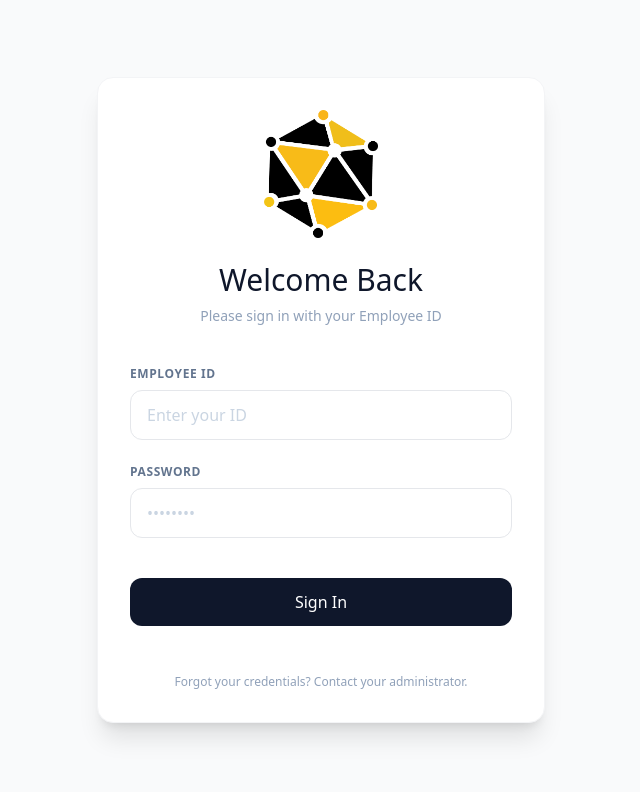
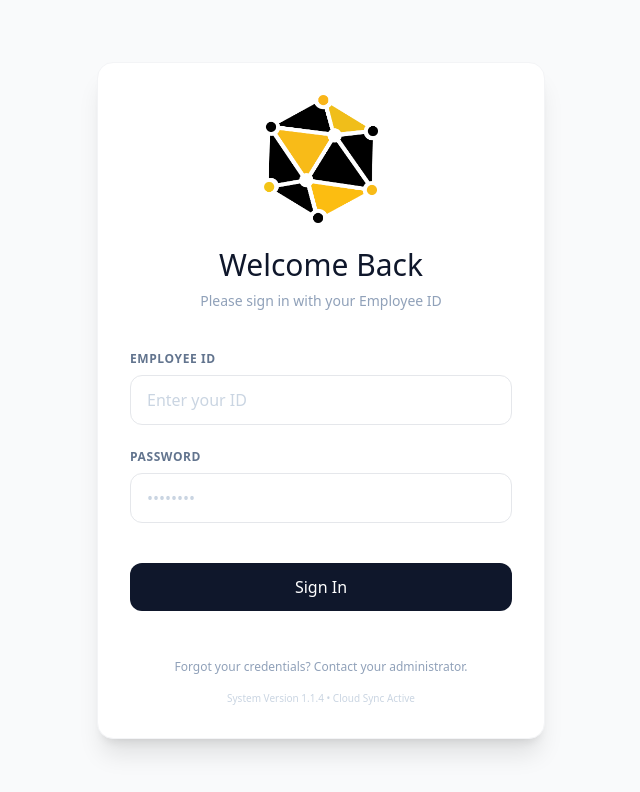
Before and after one commit to a1gato/Argato, a React (Vite) app: page / in a window 1280 px wide. Shown: the top 792 px of the page, without its empty margins (319-959 px from the left). Built offline with nearby package versions, Linux system fonts and the light colour scheme; no server answers.

Commit message:
chore: add v1.1.4 login marker for deployment tracking

```diff
--- a/src/components/LoginPage.tsx
+++ b/src/components/LoginPage.tsx
@@ -84,6 +84,9 @@ export const LoginPage: React.FC = () => {
                         <p className="text-xs text-slate-400">
                             Forgot your credentials? Contact your administrator.
                         </p>
+                        <p className="text-[10px] text-slate-300 mt-4 select-none">
+                            System Version 1.1.4 • Cloud Sync Active
+                        </p>
                     </div>
                 </form>
             </div>
```
